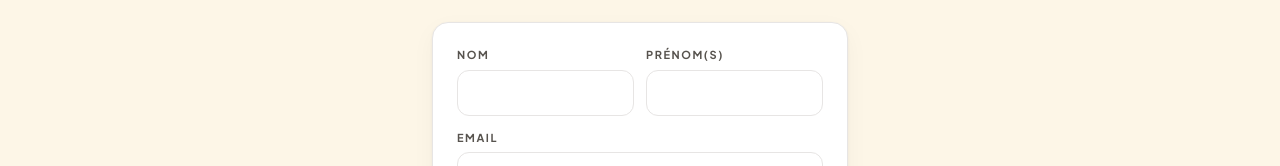
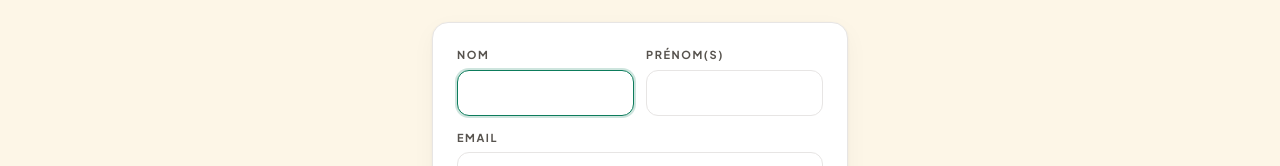
Before and after one commit to tocoss14/santeplus, a React (Vite) app in the folder apps/web/: page /register in a window 1280 px wide. Shown: the part 171-337 px from the top of the page. Built offline with nearby package versions, Linux system fonts and the light colour scheme; no server answers.

Commit message:
feat(ux): autofocus sur le premier champ d'inscription (#23)

```diff
--- a/apps/web/src/pages/Register.tsx
+++ b/apps/web/src/pages/Register.tsx
@@ -75,7 +75,7 @@ export default function Register() {
       <form onSubmit={submit} className="card-p mt-6">
         <ErrorBanner message={error} />
         <div className="grid grid-cols-2 gap-3">
-          <Field label="Nom"><input className="input" required minLength={2} value={form.lastName} onChange={set('lastName')} /></Field>
+          <Field label="Nom"><input className="input" required minLength={2} value={form.lastName} onChange={set('lastName')} autoFocus /></Field>
           <Field label="Prénom(s)"><input className="input" required minLength={2} value={form.firstName} onChange={set('firstName')} /></Field>
         </div>
         <Field label="Email"><input className="input" type="email" required value={form.email} onChange={set('email')} placeholder="vous@exemple.bj" /></Field>
```
